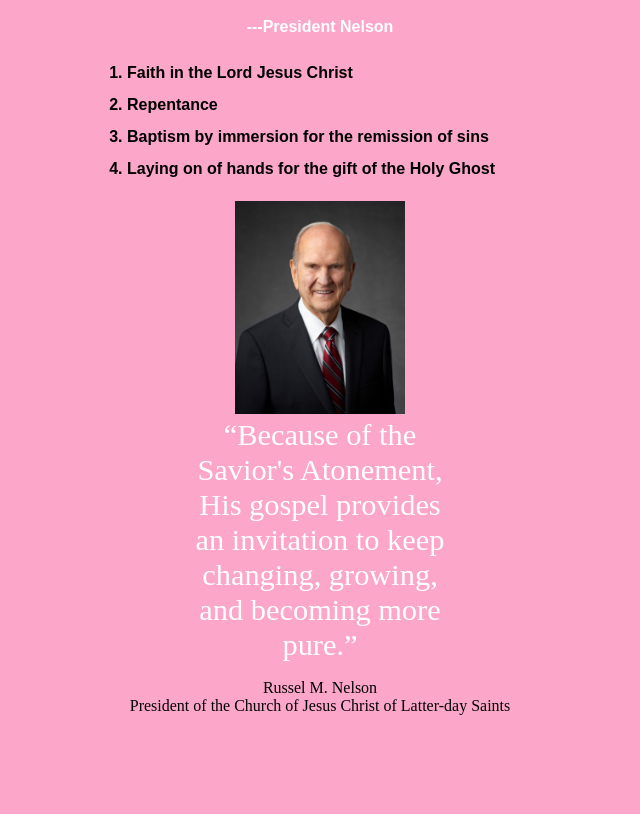
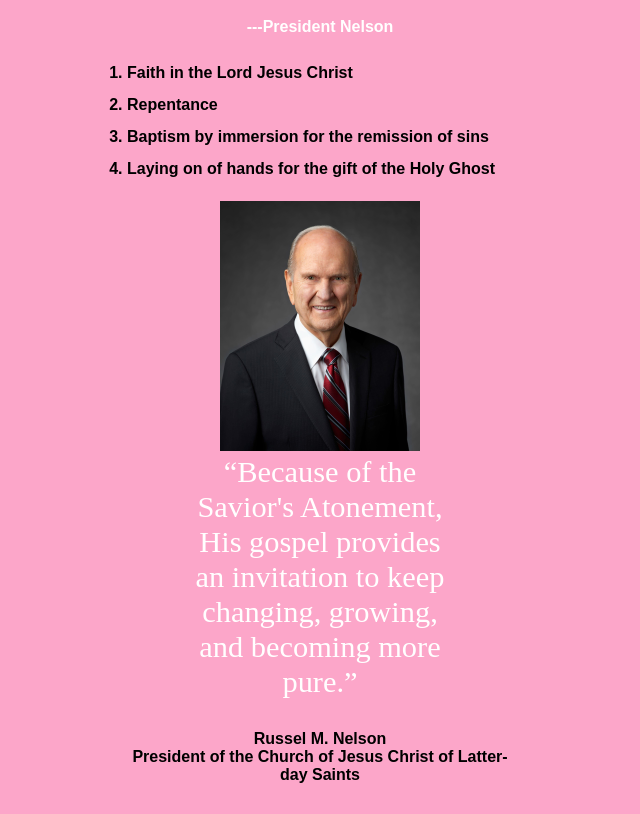
Before and after one commit to awittmannTech/wwd130, a plain HTML site: page lesson4/ice.html in a window 1280 px wide. Shown: the part 117-931 px from the top of the page, without its empty margins (320-960 px from the left). Before the commit the page ends 848 px from the top, so only its background shows below. Drawn offline with Linux system fonts and the light colour scheme.

Commit message:
Fixed footer

```diff
--- a/lesson4/ice.html
+++ b/lesson4/ice.html
@@ -21,12 +21,13 @@
             <li>Baptism by immersion for the remission of sins</li>
             <li>Laying on of hands for the gift of the Holy Ghost</li>
         </ol>
-        <img src="./Images/nelson.jpeg" width="170" alt="Russell M. Nelson">
+        <img src="./Images/nelson.jpeg" alt="Russell M. Nelson Image">
         <q class="largeQuote">Because of the Savior's Atonement, His gospel provides an invitation to keep changing,
             growing, and becoming
             more pure.</q>
-        <p>Russel M. Nelson<br>President of the Church of Jesus Christ of Latter-day Saints</p>
-
+        <footer>
+            <p>Russel M. Nelson<br>President of the Church of Jesus Christ of Latter-day Saints</p>
+        </footer>
     </div>
 </body>
 
--- a/lesson4/style.css
+++ b/lesson4/style.css
@@ -2,7 +2,7 @@
     background-color: rgb(252,166,201);
 }
 
-.bold {
+.bold, footer {
     font-weight: bold;
 }
 
@@ -10,7 +10,7 @@
     color: white;
 }
 
-.coolFont {
+.coolFont, footer {
     font-family: Arial, sans-serif;
 }
 
@@ -28,11 +28,15 @@
     text-align: left;
     font-weight: bold;
     line-height: 200%;
-    padding-left: 32px;
+    padding-inline-start: 32px;
 }
 
 .container h1:hover {
     color: black;
+}
+
+.container img {
+    width: 200px;
 }
 
 .container .largeQuote {
@@ -42,3 +46,7 @@
     max-width: 250px;
     color: white;
 }
+
+footer p {
+    margin: 30px;
+}
```
